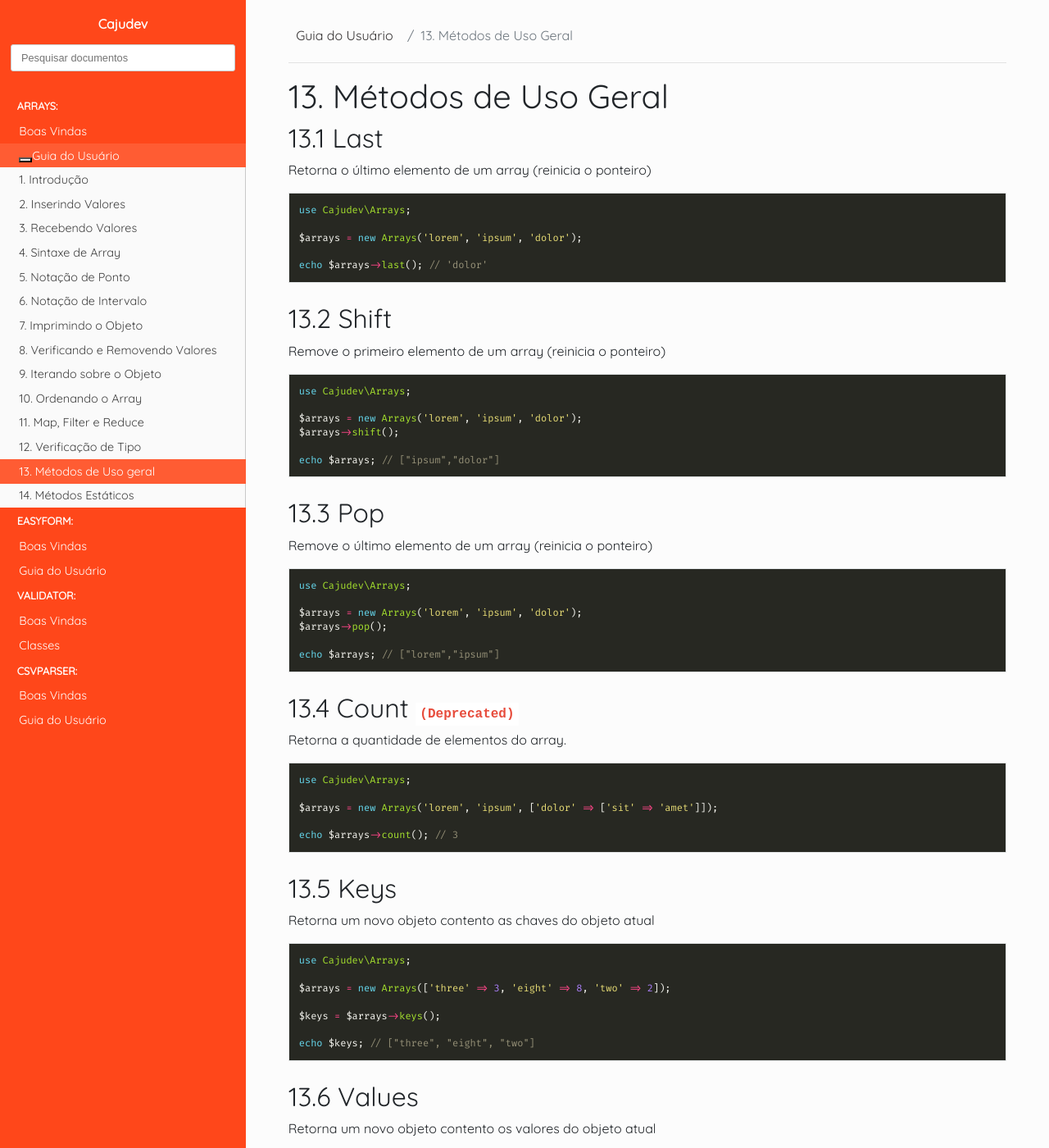
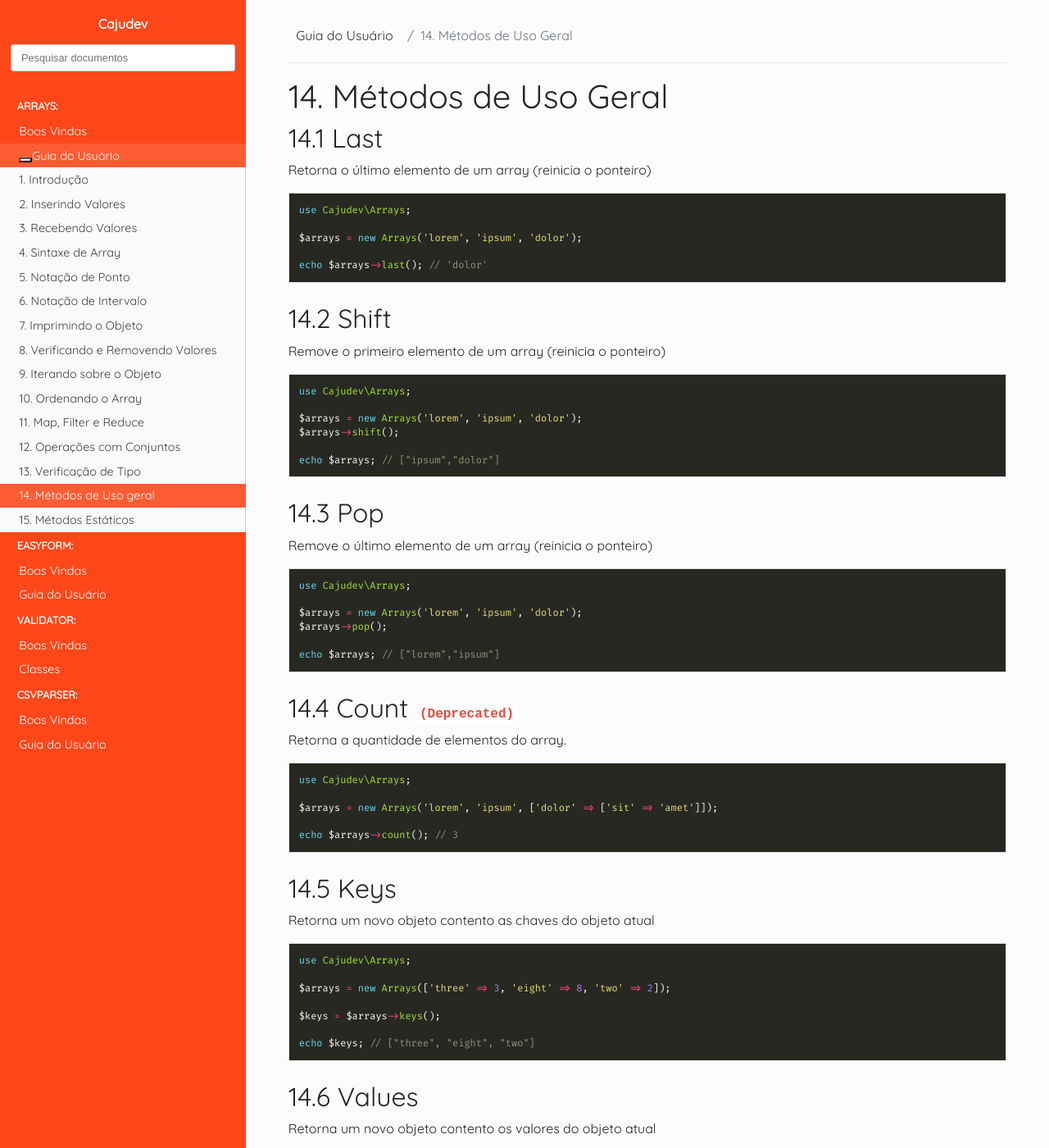
Before and after one commit to cajudev/docs, a Sphinx documentation site: the page built from source/arrays/pages/general-methods.rst, in a window 1280 px wide and 1400 px high. Shown: the whole window at 82% size. Built offline with Sphinx 7.4.7 and the Read the Docs theme 2.0.0, drawn with Linux system fonts in a browser that asks for light colours; nearby versions of some CDN libraries; library files that are not in the unit come from our copies; pages that are not in the unit, such as notebooks, are missing from menus; some of the changed text lies outside the part shown.

```diff
--- a/source/arrays/pages/general-methods.rst
+++ b/source/arrays/pages/general-methods.rst
@@ -1,8 +1,8 @@
 =======================
-13. Métodos de Uso Geral
+14. Métodos de Uso Geral
 =======================
 
-13.1 Last
+14.1 Last
 ---------
 
 Retorna o último elemento de um array (reinicia o ponteiro)
@@ -15,7 +15,7 @@ Retorna o último elemento de um array (reinicia o ponteiro)
 
    echo $arrays->last(); // 'dolor'
 
-13.2 Shift
+14.2 Shift
 ---------
 
 Remove o primeiro elemento de um array (reinicia o ponteiro)
@@ -29,7 +29,7 @@ Remove o primeiro elemento de um array (reinicia o ponteiro)
 
    echo $arrays; // ["ipsum","dolor"]
 
-13.3 Pop
+14.3 Pop
 -------
 
 Remove o último elemento de um array (reinicia o ponteiro)
@@ -43,7 +43,7 @@ Remove o último elemento de um array (reinicia o ponteiro)
 
    echo $arrays; // ["lorem","ipsum"]
 
-13.4 Count ``(Deprecated)``
+14.4 Count ``(Deprecated)``
 ----------
 
 Retorna a quantidade de elementos do array.
@@ -56,7 +56,7 @@ Retorna a quantidade de elementos do array.
 
    echo $arrays->count(); // 3
 
-13.5 Keys
+14.5 Keys
 ---------
 
 Retorna um novo objeto contento as chaves do objeto atual
@@ -71,7 +71,7 @@ Retorna um novo objeto contento as chaves do objeto atual
 
     echo $keys; // ["three", "eight", "two"]
 
-13.6 Values
+14.6 Values
 -----------
 
 Retorna um novo objeto contento os valores do objeto atual
@@ -86,7 +86,7 @@ Retorna um novo objeto contento os valores do objeto atual
 
     echo $values; // [3, 8, 2]
 
-13.7 Chunk
+14.7 Chunk
 ----------
 
 Quebra o array em partes iguais. Caso receba ``true`` como segundo parâmetro preservará as chaves do array.
@@ -126,7 +126,7 @@ Quebra o array em partes iguais. Caso receba ``true`` como segundo parâmetro pr
         )
     */
 
-13.8 Join
+14.8 Join
 ----------
 
 Junta os elementos do array em uma string.
@@ -141,7 +141,7 @@ Junta os elementos do array em uma string.
 
     echo $result; // 1-2-3-4-5
 
-13.9 Column
+14.9 Column
 -----------
 
 Retorna um objeto contento os valores da coluna informada.
@@ -159,7 +159,7 @@ Retorna um objeto contento os valores da coluna informada.
 
     echo $arrays->column('lorem'); // ["1234","4321","9999","1111"]
 
-13.10 Lower
+14.10 Lower
 -----------
 
 Altera para minúsculo as chaves do array.
@@ -172,7 +172,7 @@ Altera para minúsculo as chaves do array.
 
     echo $arrays->lower(); // {"lorem":1,"ipsum":2}
 
-13.11 Upper
+14.11 Upper
 -----------
 
 Altera para maiúsculo as chaves do array.
--- a/source/arrays/pages/static-methods.rst
+++ b/source/arrays/pages/static-methods.rst
@@ -1,8 +1,8 @@
 =====================
-14. Métodos Estáticos
+15. Métodos Estáticos
 =====================
 
-14.1 isArrays
+15.1 isArrays
 -------------
 
 Verifica se dado objeto é uma instância da classe Arrays ou que extenda dela
@@ -15,7 +15,7 @@ Verifica se dado objeto é uma instância da classe Arrays ou que extenda dela
 
    Arrays::isArrays(10); // false
 
-14.2 Combine
+15.2 Combine
 -------------
 
 Combina dois arrays em um novo objeto, utilizando o primeiro para chaves e o segundo para valores.
```
Also changed, not shown: source/arrays/guide.rst (+4 -3 lines), source/arrays/pages/iterating.rst (+5 -5 lines), source/arrays/pages/set-operations.rst (added, +77 -0 lines), source/arrays/pages/type-verification.rst (+5 -5 lines), source/arrays/pages/verifying-removing.rst (+10 -7 lines).
